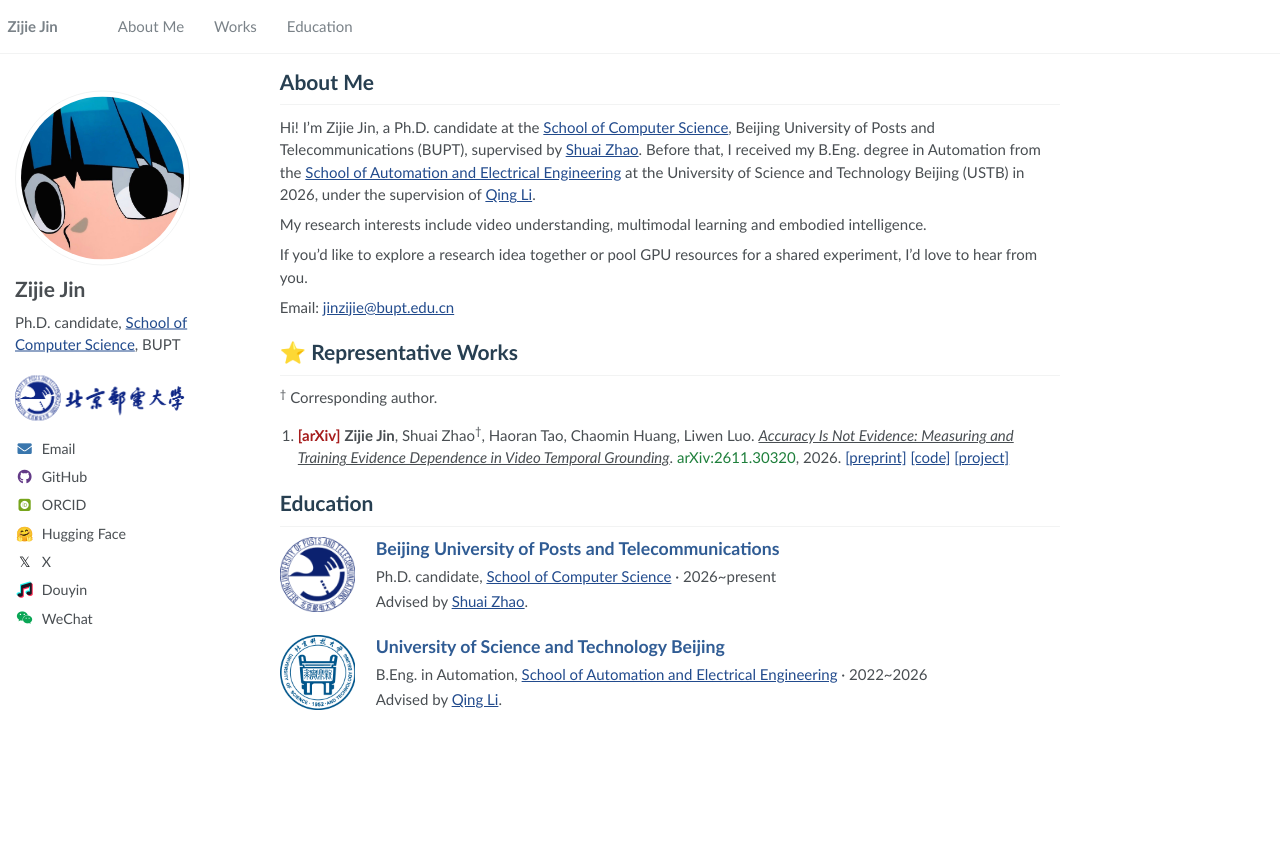
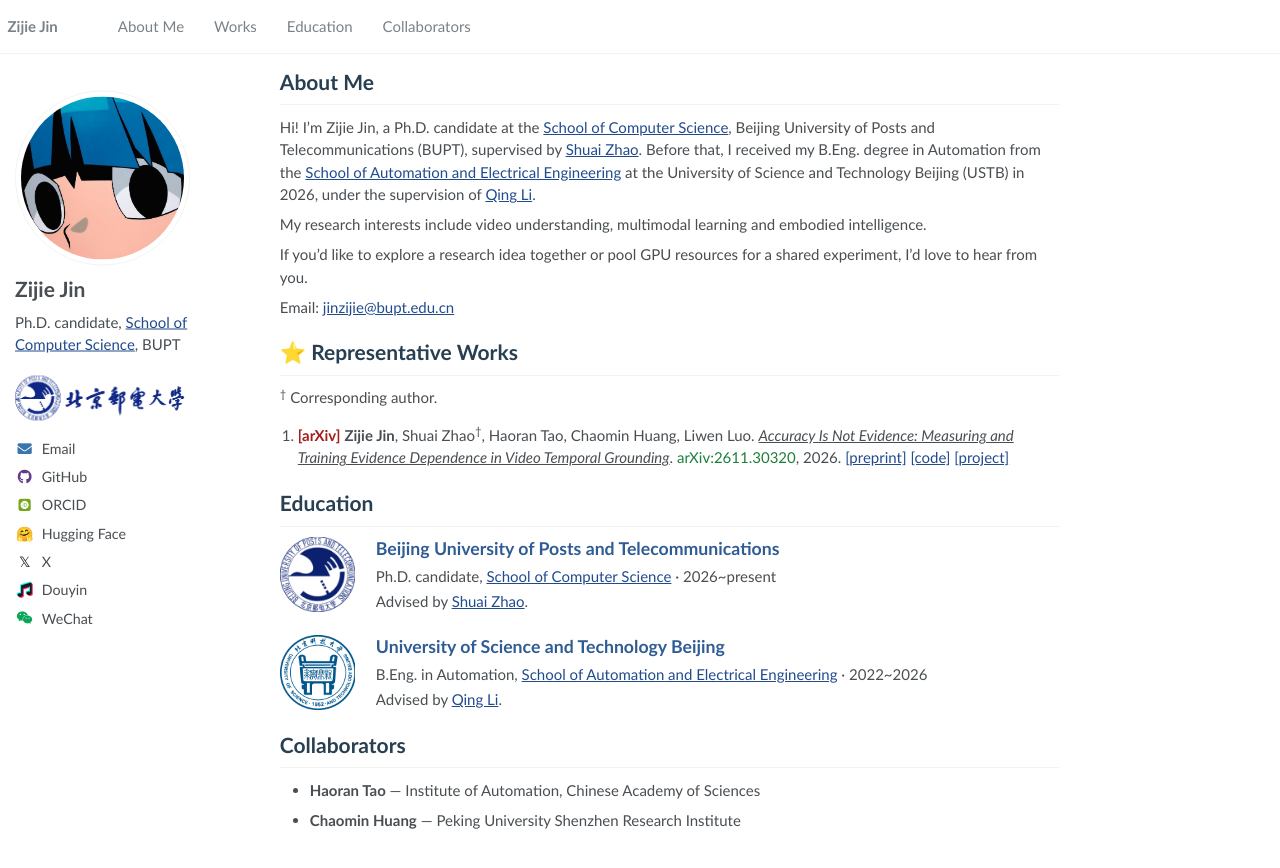
Before and after one commit to jinzijie-bupt/jinzijie-bupt.github.io, a Jekyll site: the page built from _pages/about.md, in a window 1280 px wide. Shown: the top 868 px of the page. Built offline with Jekyll 4.4.1, drawn with Linux system fonts in a browser that asks for light colours; some web fonts are replaced; our own code applies the rules of GitHub Pages for plain Markdown files.

Commit message:
List research collaborators below education

```diff
--- a/_data/navigation.yml
+++ b/_data/navigation.yml
@@ -5,3 +5,5 @@ main:
     url: "#selected-work"
   - title: "Education"
     url: "#education"
+  - title: "Collaborators"
+    url: "#collaborators"
--- a/_pages/about.md
+++ b/_pages/about.md
@@ -52,3 +52,9 @@ Email: [{{ site.author.email }}](mailto:{{ site.author.email }})
     </div>
   </section>
 </div>
+
+# Collaborators
+{: #collaborators }
+
+- **Haoran Tao** — Institute of Automation, Chinese Academy of Sciences
+- **Chaomin Huang** — Peking University Shenzhen Research Institute
```
